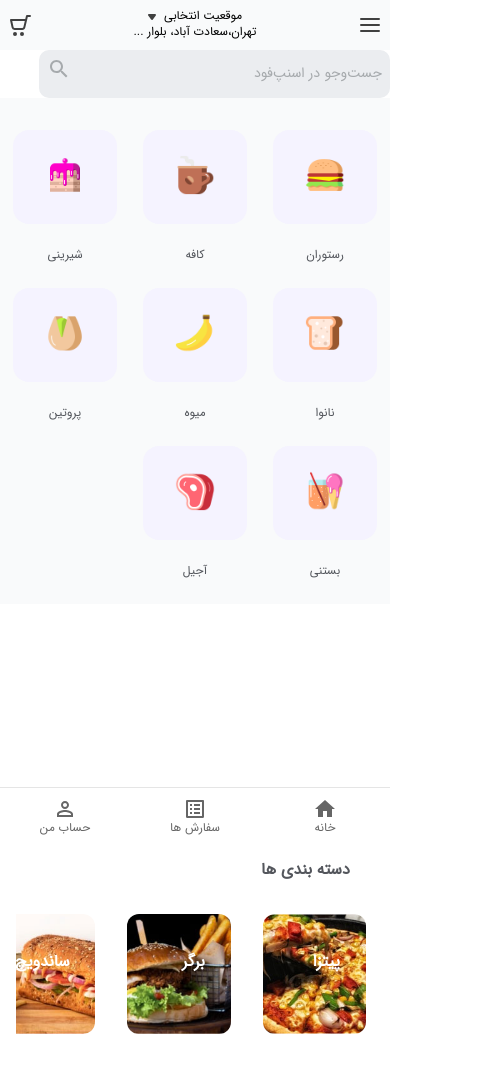
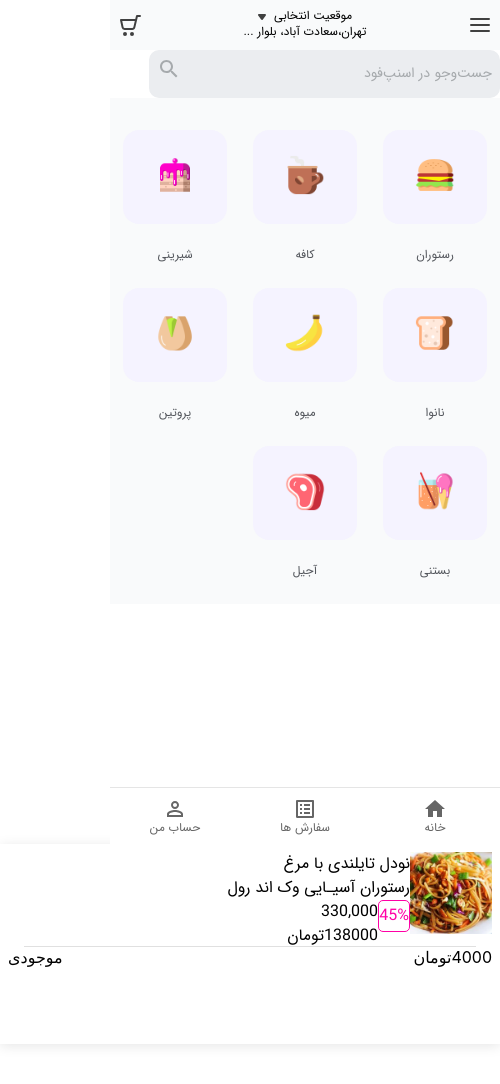
Before and after one commit to NavidRouzbeh/Snappfood, a Next.js app: page / in a window 390 px wide. Shown: the top 1084 px of the page, 500 px wide, since content can reach past the window. Before the commit the page ends 1042 px from the top, so only its background shows below. Built offline with nearby package versions, Linux system fonts and the light colour scheme.

Commit message:
feat:create card swipper paty mobile

```diff
--- /dev/null
+++ b/Component/Home/SwipperPartySection/CardPartyMobile.tsx
@@ -0,0 +1,46 @@
+import { Grid, Typography } from "@mui/material";
+import Divider from '@mui/material/Divider';
+
+import Image from "next/image";
+import food from '../../../Assets/Images/food2.jpeg'
+
+const CardPartyMobile = () => {
+    return (
+        <Grid mt={30} boxShadow={'0 2px 12px 0 rgba(0, 0, 0, 0.1)'} width={500} height={200} p={1}>
+            <Grid  mb={1} display={'flex'}>
+                <Grid >
+                    <Image src={food} alt={'food'} style={{width:'82px',height:'82px'}}  />
+                </Grid>
+                <Grid>
+                    <Grid>
+                        <Typography>{'نودل تایلندی با مرغ'}</Typography>
+                    </Grid>
+                    <Grid>
+                    <Typography>{"رستوران آسیـایی وک اند رول"}</Typography>
+                    </Grid>
+                    <Grid display={'flex'} height={'32px'}>
+                        <Grid width={'32px'} display={'flex'} alignItems={'center'} sx={{borderColor:'primary.main'}} border={'1px solid'} borderRadius={'5px'}>
+                            <Typography color={'primary.main'}>{'45%'}</Typography>
+                        </Grid>
+                        <Grid>
+                            <Typography >330,000</Typography>
+                            <Typography>138000تومان</Typography>
+                        </Grid>
+                    </Grid>
+                </Grid>
+            </Grid>
+            <Divider variant="middle" />
+            <Grid width={'100%'} display={'flex'} justifyContent={'space-between'}>
+                <Grid>
+                    4000تومان
+                </Grid>
+                <Grid>
+                    موجودی
+                </Grid>
+            </Grid>
+
+        </Grid>
+     );
+}
+
+export default CardPartyMobile;
--- a/pages/index.tsx
+++ b/pages/index.tsx
@@ -6,6 +6,7 @@ import CategoryContainer from "../Component/Home/SectionCategory/CategoryContain
 import SectionCities from "../Component/Home/SectionCities";
 
 import CardParty from "../Component/Home/SwipperPartySection/CardPartyDesktop";
+import CardPartyMobile from "../Component/Home/SwipperPartySection/CardPartyMobile";
 import SwipperContainer from "../Component/Home/SwipperPartySection/SwipperContainer";
 import SectionSwipperParty from "../Component/Home/SwipperPartySection/SwipperpartySection";
 
@@ -13,7 +14,7 @@ export default function Home() {
   return (
     <>
       <NavbarSection />
-
+      <CardPartyMobile/>
       <Grid
         container
         xs={12}
```
Also changed, not shown: Assets/Images/food1.jpeg (added), Assets/Images/food2.jpeg (added).
